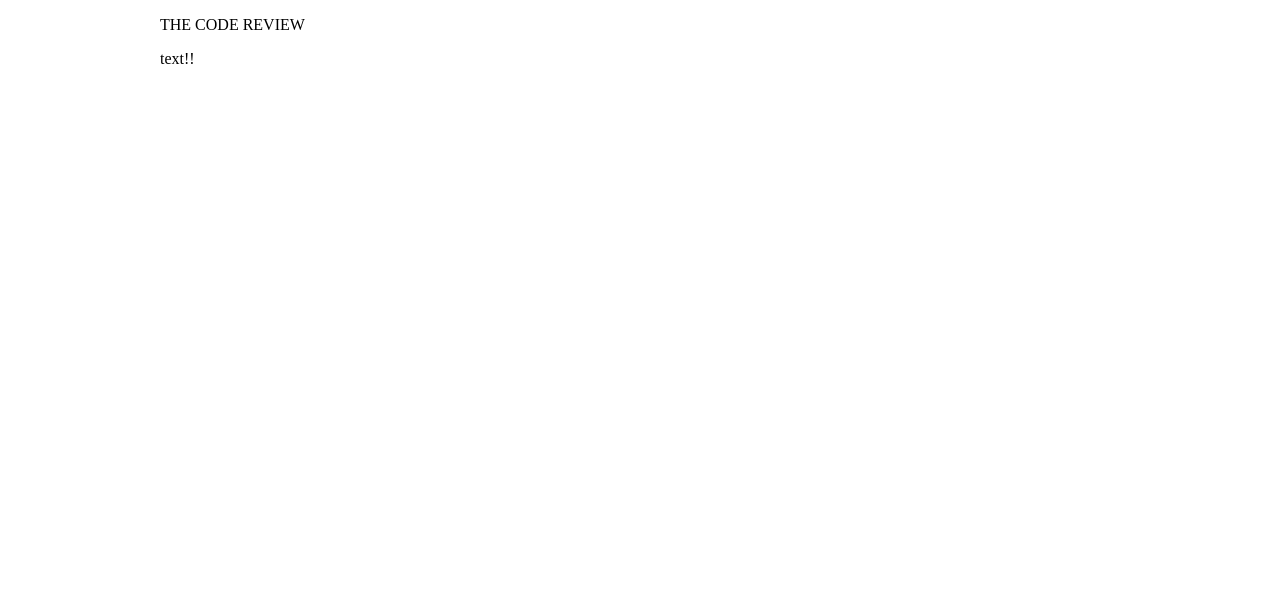
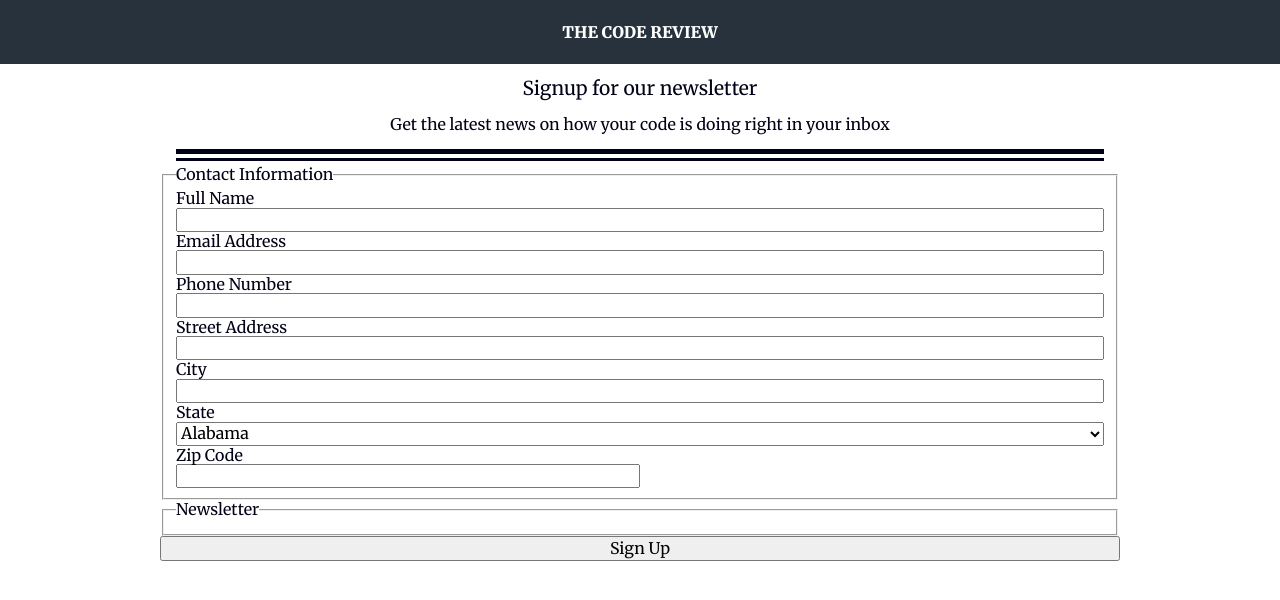
Before and after one commit to tdgcardwell/Registration-Form-Project, a plain HTML site: page index.html in a window 1280 px wide. Drawn offline with Linux system fonts and the light colour scheme.

Commit message:
contact info : html
still needs s/ work on it

```diff
--- a/css/styles.css
+++ b/css/styles.css
@@ -1,7 +1,11 @@
-header {
-  background: #28323C
-  color: #fff;
-  text-transform: uppercase;
+* {
+  box-sizing: border-box;
+}
+
+html {
+  font-size: 16px;
+  font-family: 'Merriweather', serif;
+  color: #000016
 }
 
 .container {
@@ -9,3 +13,48 @@ header {
   max-width: 960px;
   margin: 0 auto;
 }
+
+header,
+.intro,
+footer {
+  text-align: center;
+}
+
+header {
+  background-color: #28323C;
+  color: #fff;
+  text-transform: uppercase;
+  font-weight: 900;
+  height: 4rem;
+  display: flex;
+  align-items: center;
+}
+
+h1 {
+  font-size: 1.2rem;
+  font-weight: 400;
+}
+
+.thik,
+.thin {
+  background-color: #000016;
+  margin: 0 1rem 4px;
+}
+
+.thik {
+  height: 5px;
+}
+
+.thin {
+  height: 3px;
+}
+
+input,
+select {
+  display: block;
+  width: 100%
+}
+
+.zip {
+  width: 50%;
+}
--- a/index.html
+++ b/index.html
@@ -3,6 +3,7 @@
   <head>
     <!--  Hi! I'm hoping for an 'Exceeds Expectations' Grade.
           If there's something I need to change or fix to get that, please let me know. Thank you!-->
+
     <meta charset="utf-8">
     <meta name="viewport" content="width=device-width, initial-scale=1.0">
     <title>The Code Review | Newsletter Signup</title>
@@ -24,7 +25,112 @@
     </header>
     <main>
       <div class="container">
-        text!!
+        <div class="intro">
+          <h1>Signup for our newsletter</h1>
+          <p>Get the latest news on how your code is doing right in your inbox</p>
+
+        </div>
+
+        <!-- thick line and thin lines -->
+        <div class="thik"></div>
+        <div class="thin"></div>
+
+        <form action="index.html" method="post">
+          <fieldset>
+              <legend>Contact Information</legend>
+
+              <label for="name">Full Name</label>
+              <input type="text" id="name" name="user-name" value="">
+
+              <label for="email">Email Address</label>
+              <input type="email" id="email" name="user-email" value="">
+
+              <label for="phone">Phone Number</label>
+              <input type="tel" id="phone" name="user-phone" value="">
+
+              <label for="address">Street Address</label>
+              <input type="text" id="address" name="user-address" value="">
+
+              <label for="city">City</label>
+              <input type="text" id="city" name="user-city" value="">
+
+              <!-- state -->
+              <label for="state">State</label>
+              <select id="state" name="user-state">
+                <option value="AL">Alabama</option>
+              	<option value="AK">Alaska</option>
+              	<option value="AZ">Arizona</option>
+              	<option value="AR">Arkansas</option>
+              	<option value="CA">California</option>
+              	<option value="CO">Colorado</option>
+              	<option value="CT">Connecticut</option>
+              	<option value="DE">Delaware</option>
+              	<option value="DC">District Of Columbia</option>
+              	<option value="FL">Florida</option>
+              	<option value="GA">Georgia</option>
+              	<option value="HI">Hawaii</option>
+              	<option value="ID">Idaho</option>
+              	<option value="IL">Illinois</option>
+              	<option value="IN">Indiana</option>
+              	<option value="IA">Iowa</option>
+              	<option value="KS">Kansas</option>
+              	<option value="KY">Kentucky</option>
+              	<option value="LA">Louisiana</option>
+              	<option value="ME">Maine</option>
+              	<option value="MD">Maryland</option>
+              	<option value="MA">Massachusetts</option>
+              	<option value="MI">Michigan</option>
+              	<option value="MN">Minnesota</option>
+              	<option value="MS">Mississippi</option>
+              	<option value="MO">Missouri</option>
+              	<option value="MT">Montana</option>
+              	<option value="NE">Nebraska</option>
+              	<option value="NV">Nevada</option>
+              	<option value="NH">New Hampshire</option>
+              	<option value="NJ">New Jersey</option>
+              	<option value="NM">New Mexico</option>
+              	<option value="NY">New York</option>
+              	<option value="NC">North Carolina</option>
+              	<option value="ND">North Dakota</option>
+              	<option value="OH">Ohio</option>
+              	<option value="OK">Oklahoma</option>
+              	<option value="OR">Oregon</option>
+              	<option value="PA">Pennsylvania</option>
+              	<option value="RI">Rhode Island</option>
+              	<option value="SC">South Carolina</option>
+              	<option value="SD">South Dakota</option>
+              	<option value="TN">Tennessee</option>
+              	<option value="TX">Texas</option>
+              	<option value="UT">Utah</option>
+              	<option value="VT">Vermont</option>
+              	<option value="VA">Virginia</option>
+              	<option value="WA">Washington</option>
+              	<option value="WV">West Virginia</option>
+              	<option value="WI">Wisconsin</option>
+              	<option value="WY">Wyoming</option>
+                <optgroup label="Territories">
+                  <option value="AS">American Samoa</option>
+                  <option value="GU">Guam</option>
+                  <option value="MP">Northern Mariana Islands</option>
+                  <option value="PR">Puerto Rico</option>
+                  <option value="UM">United States Minor Outlying Islands</option>
+                  <option value="VI">Virgin Islands</option>
+                </optgroup>
+
+              </select>
+
+              <label for="zip">Zip Code</label>
+              <input class="zip" type="text" id="zip" name="user-zip" value="">
+
+          </fieldset>
+          <fieldset>
+              <legend>Newsletter</legend>
+
+
+          </fieldset>
+          <input type="submit" value="Sign Up">
+        </form>
+
       </div>
     </main>
     <footer>
```
